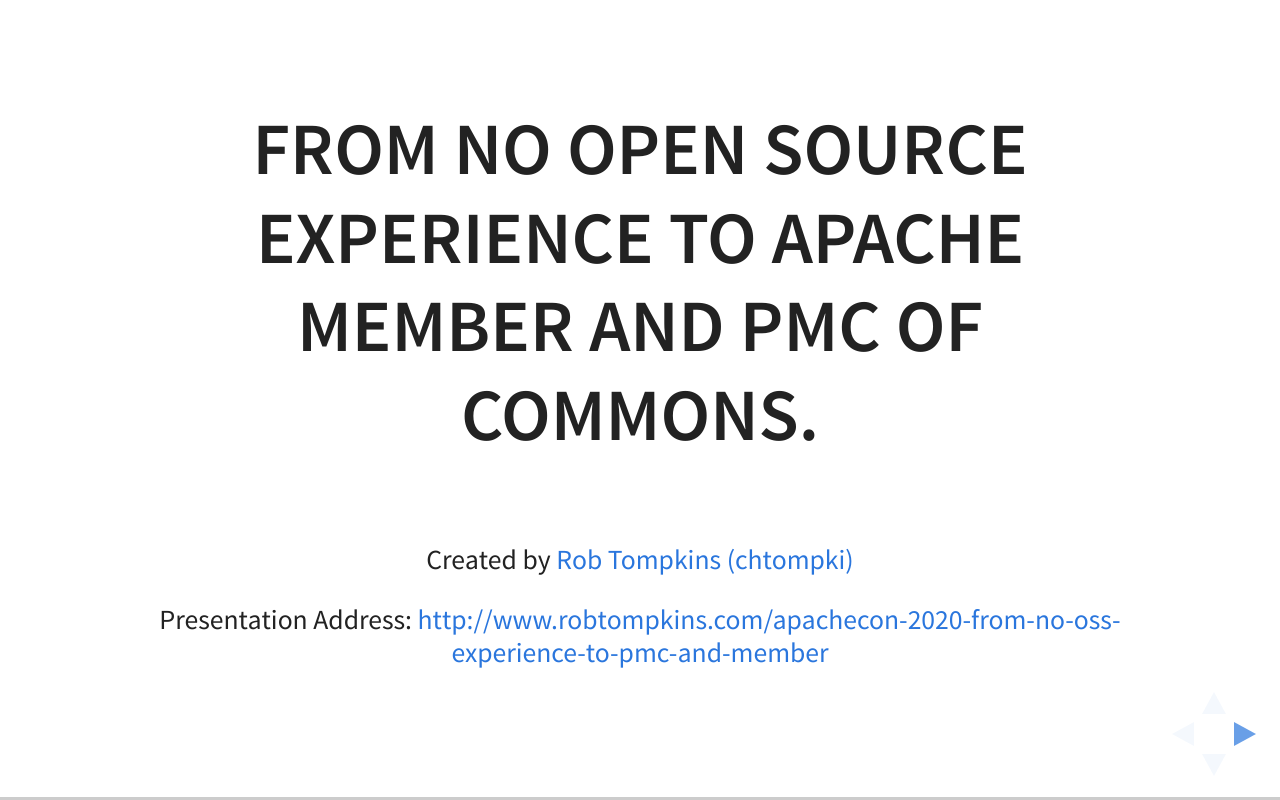
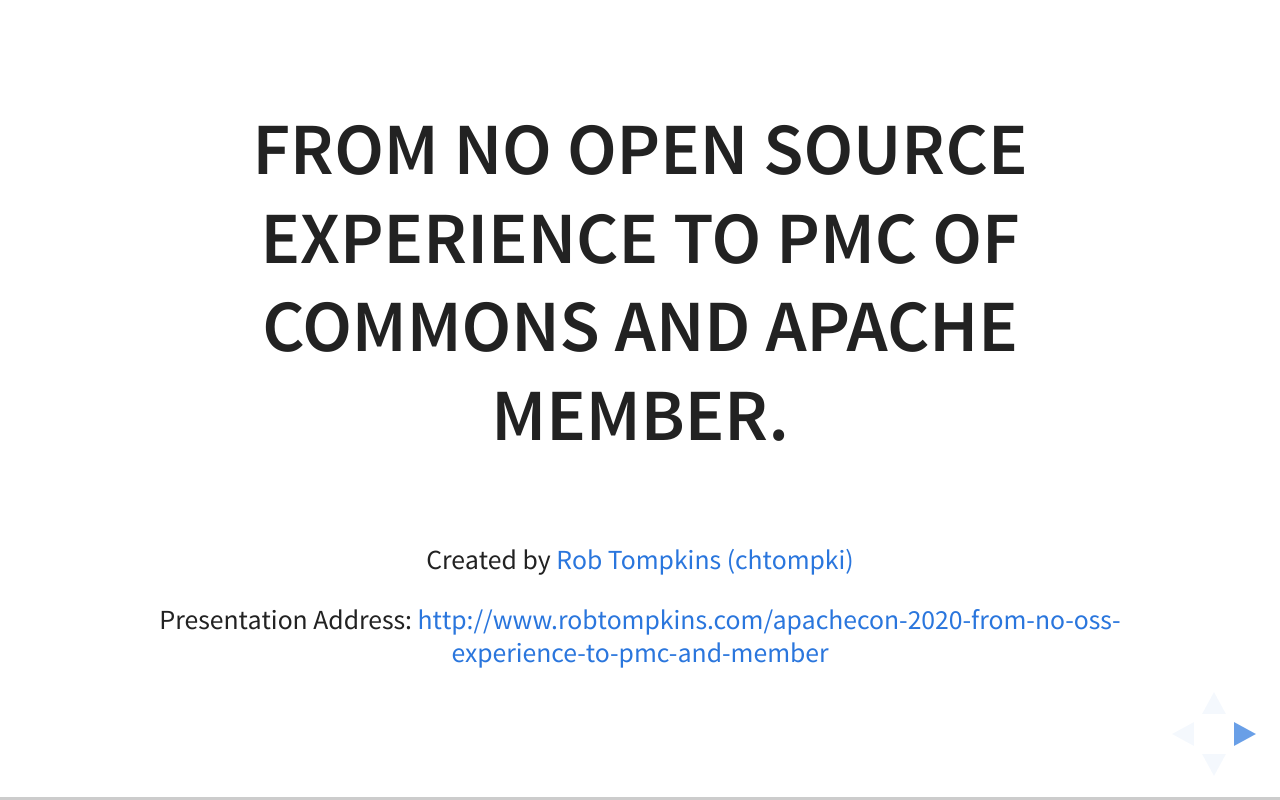
Before and after one commit to chtompki/apachecon-2020-from-no-oss-experience-to-pmc-and-member, a website: page index.html in a window 1280 px wide. Drawn offline with nearby package versions, Linux system fonts and the light colour scheme; some packages are replaced by stand-ins of ours.

Commit message:
(update) re-arrange title for better readability

```diff
--- a/index.html
+++ b/index.html
@@ -36,7 +36,7 @@
 
         <!-- TITLE-->
         <section>
-            <h2>From no open source experience to Apache Member and PMC of Commons.</h2>
+            <h2>From no open source experience to PMC of Commons and Apache Member.</h2>
             <br>
                 <small>Created by
                     <a href="https://github.com/chtompki">
```
